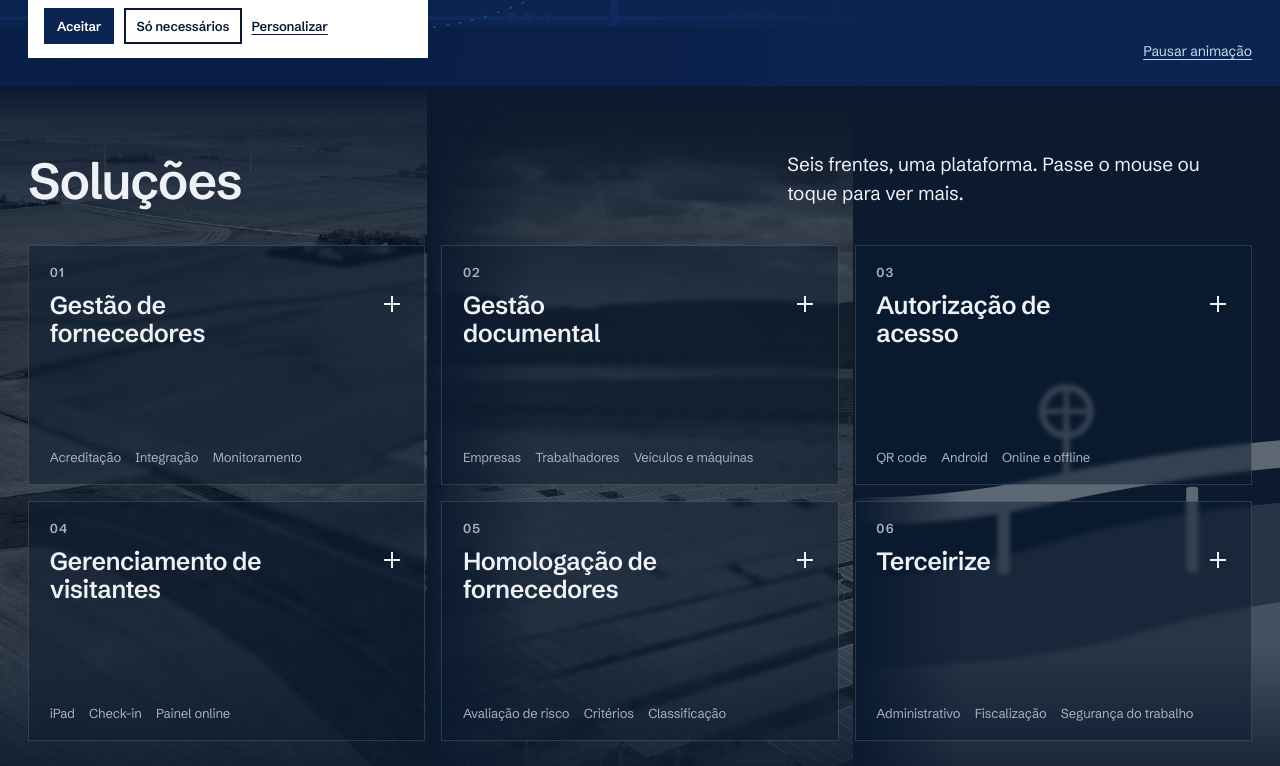
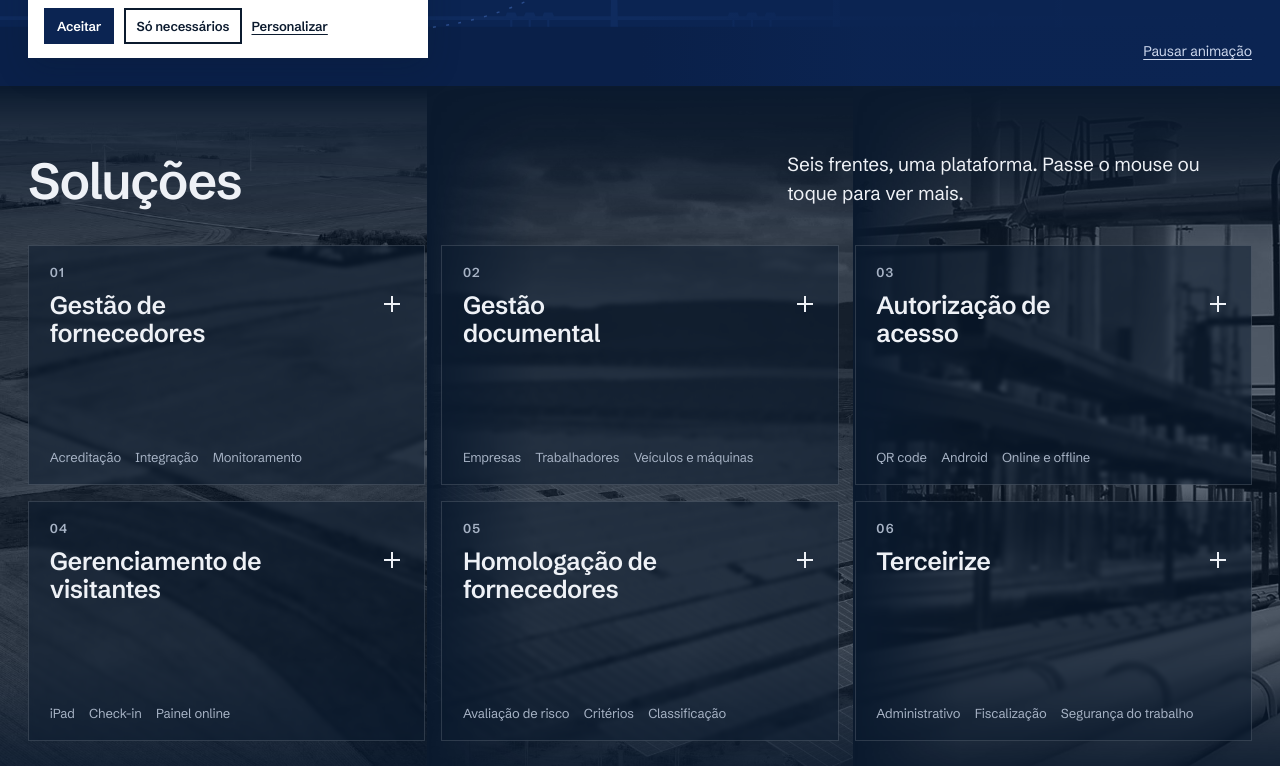
Before and after one commit to FeeCastilho/regrhan-site, a plain HTML site: page index.html in a window 1280 px wide. Shown: the part 714-1480 px from the top of the page. Drawn offline with Linux system fonts and the light colour scheme.

Commit message:
Foto de gasoduto como marca d'agua nas solucoes
Co-Authored-By: Claude Sonnet 5.5 <noreply@anthropic.com>
Claude-Session: https://claude.ai/code/session_01HjqG5CKoohmopua9hXgcJy

```diff
--- a/index.html
+++ b/index.html
@@ -81,18 +81,7 @@
   <div class="sols-wm" aria-hidden="true">
     <div class="wm-cell"><img src="assets/parque-eolico-aereo.jpg" alt="" width="1600" height="900" loading="lazy" decoding="async"></div>
     <div class="wm-cell"><img src="assets/usina-solar-pirapora.jpg" alt="" width="1600" height="1067" loading="lazy" decoding="async"></div>
-    <div class="wm-cell"><svg class="wm-gas" viewBox="0 0 640 420" preserveAspectRatio="xMidYMid slice" aria-hidden="true">
-  <path d="M0 330 C120 280 200 300 300 270 S520 230 640 260 V420 H0Z" fill="currentColor" opacity=".35"/>
-  <path d="M0 370 C140 330 260 350 360 320 S560 290 640 310 V420 H0Z" fill="currentColor" opacity=".55"/>
-  <g fill="none" stroke="currentColor" stroke-linecap="round">
-    <path d="M-10 262 C120 232 190 262 300 238 S520 200 650 226" stroke-width="16"/>
-    <path d="M-10 262 C120 232 190 262 300 238 S520 200 650 226" stroke-width="4" stroke-dasharray="2 46" opacity=".8"/>
-  </g>
-  <g fill="currentColor">
-    <rect x="60" y="262" width="7" height="40" rx="2"/><rect x="170" y="252" width="7" height="46" rx="2"/><rect x="280" y="243" width="7" height="42" rx="2"/><rect x="390" y="234" width="7" height="50" rx="2"/><rect x="500" y="222" width="7" height="52" rx="2"/><rect x="600" y="214" width="7" height="54" rx="2"/>
-    <rect x="318" y="196" width="4" height="46"/><circle cx="320" cy="190" r="14" fill="none" stroke="currentColor" stroke-width="4"/><path d="M308 190h24M320 178v24" stroke="currentColor" stroke-width="3"/>
-  </g>
-</svg></div>
+    <div class="wm-cell"><img src="assets/gasoduto.jpg" alt="" width="1600" height="800" loading="lazy" decoding="async"></div>
   </div>
   <div class="wrap sols-in">
     <div class="head-row"><h2 id="h-sol" data-reveal>Soluções</h2><p data-reveal style="--i:1">Seis frentes, uma plataforma. Passe o mouse ou toque para ver mais.</p></div>
```
Also changed, not shown: assets/gasoduto.jpg (added).
